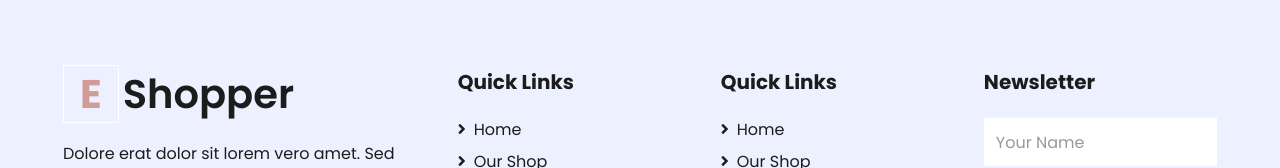
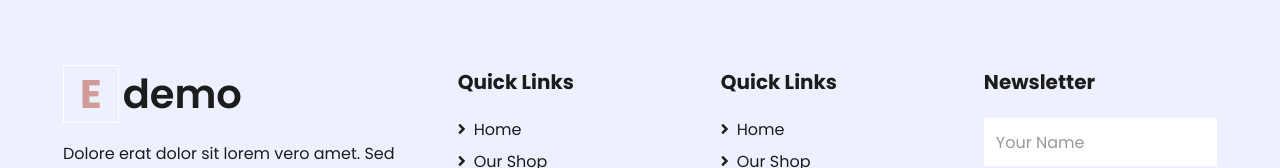
Before and after one commit to Deep4123/demo4, a plain HTML site: page index.html in a window 1280 px wide. Shown: the part 4924-5092 px from the top of the page. Drawn offline with nearby package versions, Linux system fonts and the light colour scheme.

Commit message:
Update index.html

```diff
--- a/index.html
+++ b/index.html
@@ -668,7 +668,7 @@
         <div class="row px-xl-5 pt-5">
             <div class="col-lg-4 col-md-12 mb-5 pr-3 pr-xl-5">
                 <a href="" class="text-decoration-none">
-                    <h1 class="mb-4 display-5 font-weight-semi-bold"><span class="text-primary font-weight-bold border border-white px-3 mr-1">E</span>Shopper</h1>
+                    <h1 class="mb-4 display-5 font-weight-semi-bold"><span class="text-primary font-weight-bold border border-white px-3 mr-1">E</span>demo</h1>
                 </a>
                 <p>Dolore erat dolor sit lorem vero amet. Sed sit lorem magna, ipsum no sit erat lorem et magna ipsum dolore amet erat.</p>
                 <p class="mb-2"><i class="fa fa-map-marker-alt text-primary mr-3"></i>123 Street, New York, USA</p>
```
